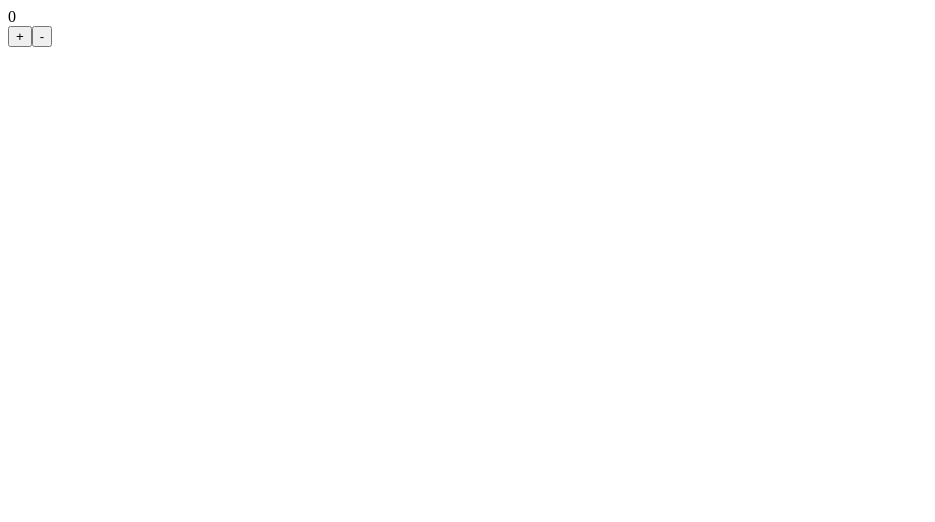
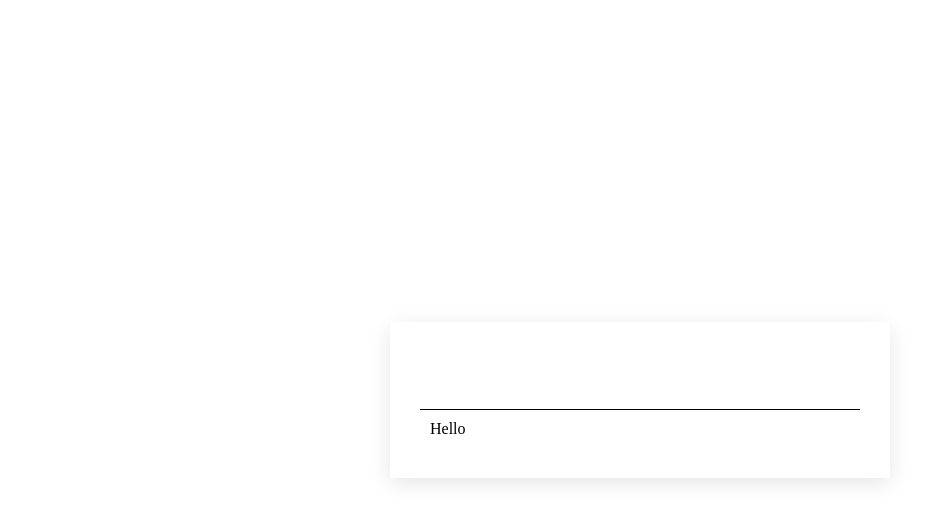
Before and after one commit to Andy-0414/nextjs_first, a Next.js app: page / in a window 1280 px wide. Shown: the top 522 px of the page, without its empty margins (0-935 px from the left). Built offline with nearby package versions, Linux system fonts and the light colour scheme.

Commit message:
Update todo

```diff
--- /dev/null
+++ b/components/TodoItem.scss
@@ -0,0 +1,3 @@
+.todolist__item {
+    padding: 10px;
+}
--- /dev/null
+++ b/components/TodoItem.tsx
@@ -0,0 +1,12 @@
+import React from "react";
+import "./TodoItem.scss";
+import { ITodoItem } from "./TodoList";
+
+class TodoItem extends React.Component<{ item: ITodoItem }> {
+	render() {
+		const { item } = this.props;
+		return <li className="todolist__item">{item.name}</li>;
+	}
+}
+
+export default TodoItem;
--- /dev/null
+++ b/components/TodoList.scss
@@ -0,0 +1,3 @@
+.todolist{
+    list-style: none;
+}
--- /dev/null
+++ b/components/TodoList.tsx
@@ -0,0 +1,20 @@
+import React from "react";
+import "./TodoList.scss";
+import TodoItem from "./TodoItem";
+
+export interface ITodoItem {
+	name: string;
+	isFinished: boolean;
+}
+class TodoList extends React.Component<{ list: ITodoItem[] }> {
+	render() {
+		const { list } = this.props;
+
+		const todoItemList = list.map((item) => {
+			return <TodoItem item={item} key={item.name}></TodoItem>;
+		});
+		return <ul className="todolist">{todoItemList}</ul>;
+	}
+}
+
+export default TodoList;
--- /dev/null
+++ b/next.config.js
@@ -0,0 +1,2 @@
+const withSass = require("@zeit/next-sass");
+module.exports = withSass();
--- /dev/null
+++ b/pages/_app.tsx
@@ -0,0 +1,15 @@
+import "./app.scss";
+
+import App from "next/app";
+import React from "react";
+
+export default class NextFirst extends App {
+	render() {
+		const { Component, pageProps } = this.props;
+		return (
+			<Component>
+				<Component {...pageProps} />
+			</Component>
+		);
+	}
+}
--- /dev/null
+++ b/pages/app.scss
@@ -0,0 +1,15 @@
+* {
+	margin: 0;
+	padding: 0;
+}
+html {
+	position: fixed;
+	top: 0;
+	bottom: 0;
+	left: 0;
+	right: 0;
+
+	display: flex;
+	justify-content: center;
+	align-items: center;
+}
--- /dev/null
+++ b/pages/index.scss
@@ -0,0 +1,21 @@
+.todo {
+	padding: 30px;
+
+	box-shadow: 0px 5px 20px rgba(0, 0, 0, 0.1);
+	.todo__input {
+		background-color: none;
+		border: none;
+		outline: none;
+
+		border-bottom: 1px solid black;
+
+		padding: 10px;
+
+		font-size: 2em;
+
+		&:hover,
+		&:focus {
+			border-bottom: 1px solid #36afff;
+		}
+	}
+}
--- a/pages/index.tsx
+++ b/pages/index.tsx
@@ -1,35 +1,40 @@
 import React from "react";
+import TodoList, { ITodoItem } from "../components/TodoList";
 import Link from "next/link";
+import "./index.scss";
 
 class Index extends React.Component {
-	// constructor(props) {
-	// 	super(props)
-	// 	this.handleInc = this.handleInc.bind(this);
-	// 	this.handleDec = this.handleDec.bind(this);
-	// }
+	constructor(props) {
+		super(props);
+		this.handleAppendTodo = this.handleAppendTodo.bind(this);
+	}
+
 	state = {
-		count: 0,
-	};
-	handleInc = () => {
-		this.setState({
-			count: this.state.count + 1,
-		});
-		console.log("Inc");
-	};
-	handleDec = () => {
-		this.setState({
-			count: this.state.count - 1,
-		});
-		console.log("Dec");
+		todolist: [{ name: "Hello", isFinished: false }],
 	};
 	render() {
+		// const { todoStore } = this.props;
 		return (
 			<div id="app">
-				<div>{this.state.count}</div>
-				<button onClick={this.handleInc}>+</button>
-				<button onClick={this.handleDec}>-</button>
+				<div className="todo">
+					<input type="text" className="todo__input" onKeyPress={this.handleAppendTodo} />
+					<TodoList list={this.state.todolist}></TodoList>
+				</div>
 			</div>
 		);
+	}
+	handleAppendTodo(e: React.KeyboardEvent) {
+		if (e.key == "Enter") {
+			const { value } = e.target as HTMLInputElement;
+			this.state.todolist.push({
+				name: value,
+				isFinished: false,
+			});
+			console.log(this.state.todolist);
+			this.setState(() => ({
+				todolist: this.state.todolist,
+			}));
+		}
 	}
 }
 
--- a/tsconfig.json
+++ b/tsconfig.json
@@ -12,7 +12,8 @@
 		"moduleResolution": "node",
 		"resolveJsonModule": true,
 		"isolatedModules": true,
-		"jsx": "preserve"
+		"jsx": "preserve",
+		"experimentalDecorators": true
 	},
 	"exclude": ["node_modules"],
 	"include": ["next-env.d.ts", "**/*.ts", "**/*.tsx"]
```
Also changed, not shown: package.json (+7 -2 lines), 2 other files (tests, documents, lock files or other folders).
